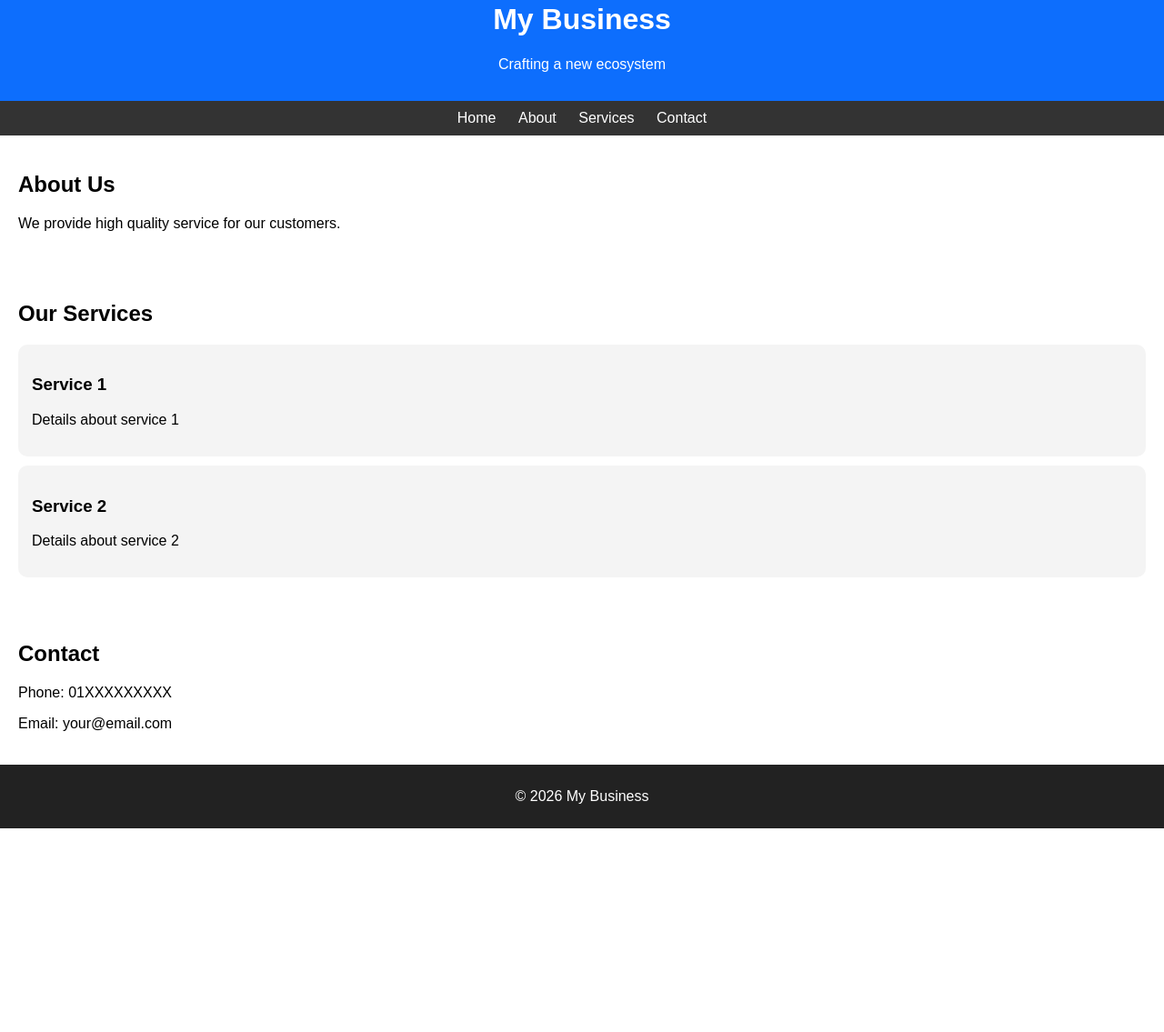
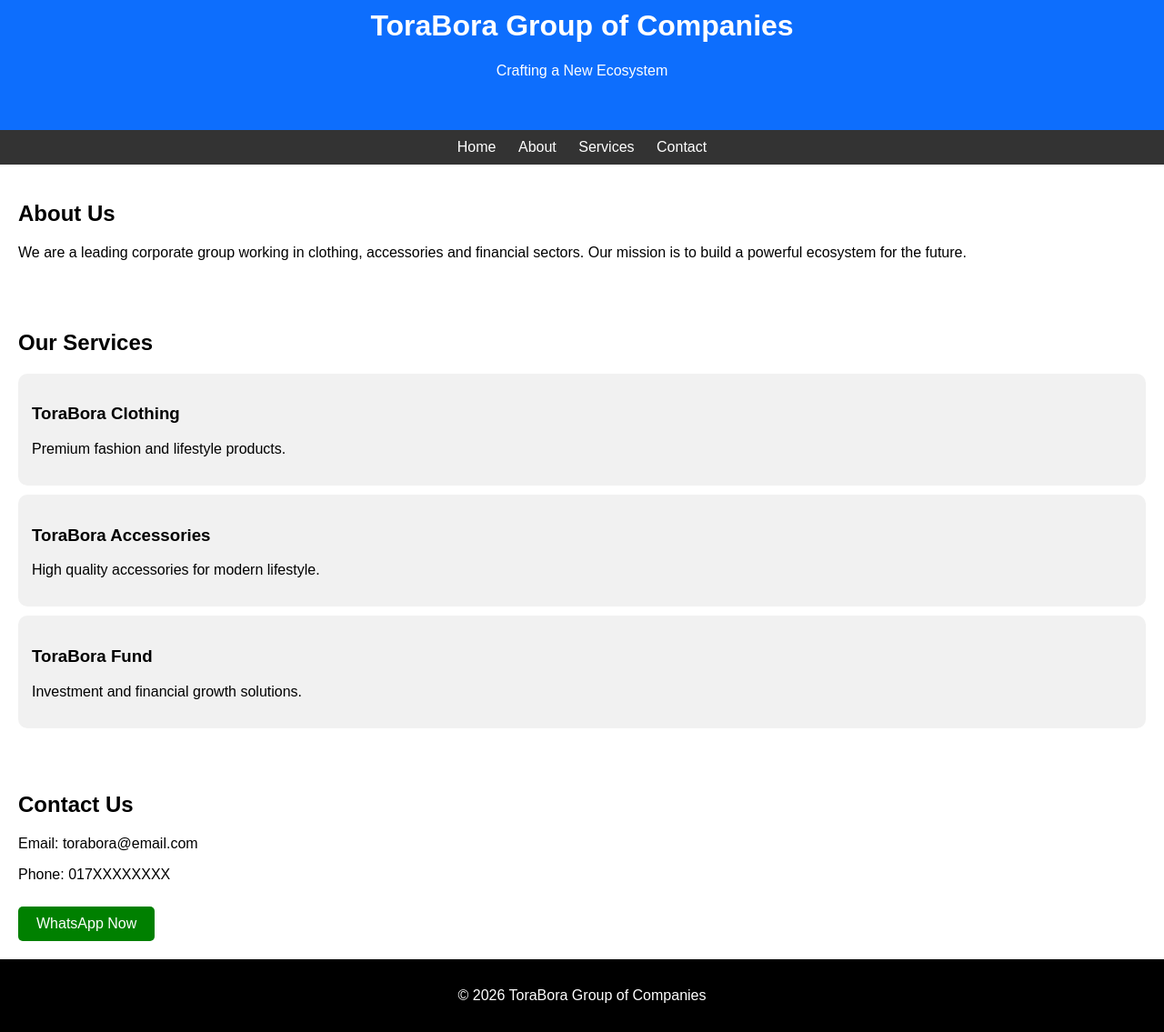
Before and after one commit to themollavai/ToraBora-Group-of-Companies, a plain HTML site: page index.html in a window 1280 px wide. Shown: the part 51-1186 px from the top of the page at 91% size. Before the commit the page ends 962 px from the top, so only its background shows below. Drawn offline with Linux system fonts and the light colour scheme.

Commit message:
Update index.html

```diff
--- a/index.html
+++ b/index.html
@@ -1,44 +1,60 @@
 <!DOCTYPE html>
 <html>
 <head>
-  <title></title>ToraBora Group of Companies</title>
+    <title>ToraBora Group of Companies</title>
     <meta name="viewport" content="width=device-width, initial-scale=1">
+
     <style>
         body {
             font-family: Arial;
             margin: 0;
-      padding: 0;
         }
+
         header {
             background: #0d6efd;
             color: white;
-      padding: 15px;
+            padding: 40px;
             text-align: center;
         }
+
         nav {
             background: #333;
             padding: 10px;
             text-align: center;
         }
+
         nav a {
             color: white;
             margin: 10px;
             text-decoration: none;
         }
+
         section {
             padding: 20px;
         }
+
         .box {
-      background: #f4f4f4;
+            background: #f1f1f1;
             padding: 15px;
             margin: 10px 0;
             border-radius: 10px;
         }
+
         footer {
-      background: #222;
+            background: black;
             color: white;
             text-align: center;
-      padding: 10px;
+            padding: 15px;
+        }
+
+        .btn {
+            display: inline-block;
+            background: green;
+            color: white;
+            padding: 10px 20px;
+            margin-top: 10px;
+            text-decoration: none;
+            border-radius: 5px;
         }
     </style>
 </head>
@@ -46,45 +62,55 @@
 <body>
 
 <header>
-  <h1>My Business</h1>
-  <p></p>Crafting a new ecosystem</p>
+    <h1>ToraBora Group of Companies</h1>
+    <p>Crafting a New Ecosystem</p>
 </header>
 
 <nav>
     <a href="#">Home</a>
-  <a href="#about">About</a>
-  <a href="#services">Services</a>
-  <a href="#contact">Contact</a>
+    <a href="#">About</a>
+    <a href="#">Services</a>
+    <a href="#">Contact</a>
 </nav>
 
-<section id="about">
+<section>
     <h2>About Us</h2>
-  <p>We provide high quality service for our customers.</p>
+    <p>
+        We are a leading corporate group working in clothing, accessories and financial sectors.
+        Our mission is to build a powerful ecosystem for the future.
+    </p>
 </section>
 
-<section id="services">
+<section>
     <h2>Our Services</h2>
 
     <div class="box">
-    <h3>Service 1</h3>
-    <p>Details about service 1</p>
+        <h3>ToraBora Clothing</h3>
+        <p>Premium fashion and lifestyle products.</p>
     </div>
 
     <div class="box">
-    <h3>Service 2</h3>
-    <p>Details about service 2</p>
+        <h3>ToraBora Accessories</h3>
+        <p>High quality accessories for modern lifestyle.</p>
+    </div>
+
+    <div class="box">
+        <h3>ToraBora Fund</h3>
+        <p>Investment and financial growth solutions.</p>
     </div>
 
 </section>
 
-<section id="contact">
-  <h2>Contact</h2>
-  <p>Phone: 01XXXXXXXXX</p>
-  <p>Email: your@email.com</p>
+<section>
+    <h2>Contact Us</h2>
+    <p>Email: torabora@email.com</p>
+    <p>Phone: 017XXXXXXXX</p>
+
+    <a class="btn" href="https://wa.me/88017XXXXXXXX">WhatsApp Now</a>
 </section>
 
 <footer>
-  <p>© 2026 My Business</p>
+    <p>© 2026 ToraBora Group of Companies</p>
 </footer>
 
 </body>
```
Lines whose indentation alone changed are shown as unchanged.
